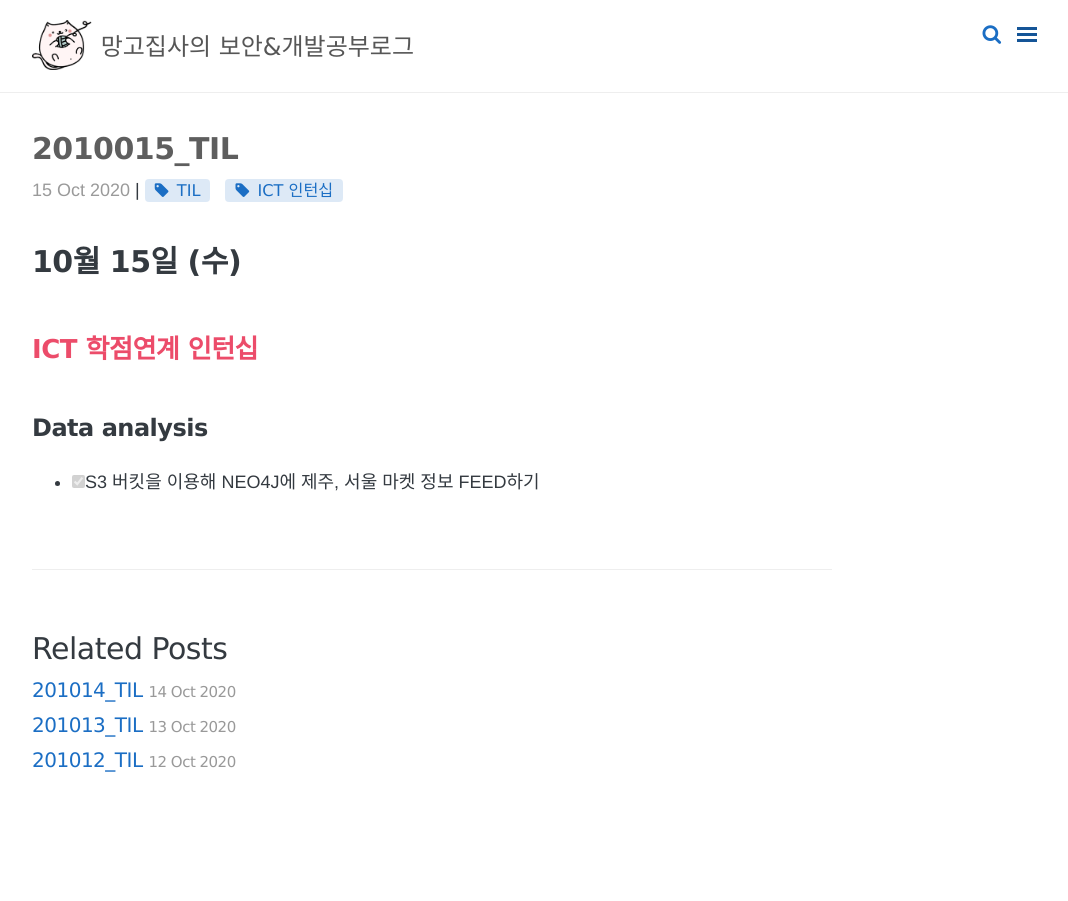
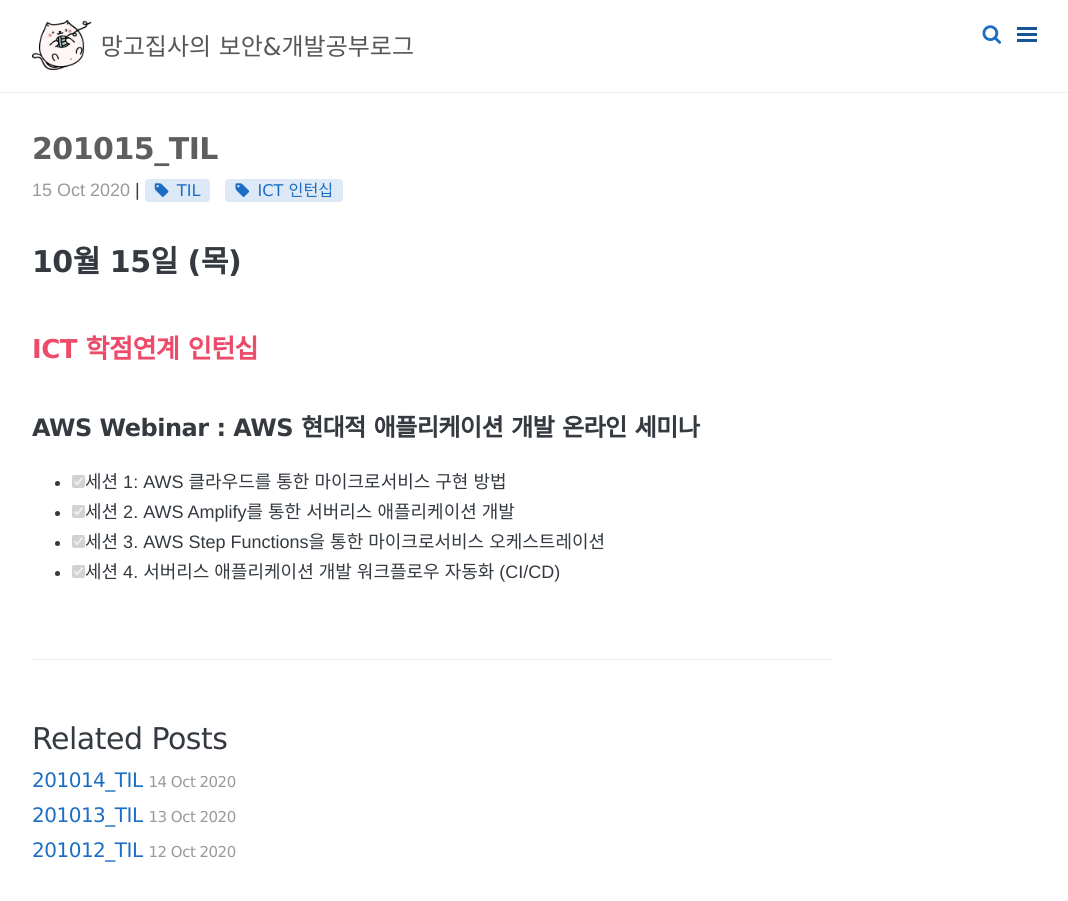
Before and after one commit to yeonsu1936/yeonsu1936.github.io, a Jekyll site: the page built from _posts/TIL(Today I Learned)/2020-10-15-TIL.md, in a window 1280 px wide and 923 px high. Shown: the top 901 px of the window, without its empty margins (208-1276 px from the left). Built offline with Jekyll 4.4.1, drawn with Linux system fonts in a browser that asks for light colours; nearby versions of some CDN libraries; comment, search, counter and statistics services are not loaded.

Commit message:
Update 2020-10-15-TIL.md

```diff
--- a/_posts/TIL(Today I Learned)/2020-10-15-TIL.md
+++ b/_posts/TIL(Today I Learned)/2020-10-15-TIL.md
@@ -1,13 +1,16 @@
 ---
 layout: post
-title: 2010015_TIL
+title: 201015_TIL
 category: TIL (Today I Learned)
 permalink: /til/:year/:month/:day/:title/
 tags: [TIL, ICT 인턴십]
 comments: true
 ---
-# 10월 15일 (수)
+# 10월 15일 (목)
 
 ## ICT 학점연계 인턴십
-### Data analysis
-- [X] S3 버킷을 이용해 NEO4J에 제주, 서울 마켓 정보 FEED하기
+### AWS Webinar : AWS 현대적 애플리케이션 개발 온라인 세미나
+- [X] 세션 1: AWS 클라우드를 통한 마이크로서비스 구현 방법
+- [X] 세션 2. AWS Amplify를 통한 서버리스 애플리케이션 개발
+- [X] 세션 3. AWS Step Functions을 통한 마이크로서비스 오케스트레이션
+- [X] 세션 4. 서버리스 애플리케이션 개발 워크플로우 자동화 (CI/CD)
```
